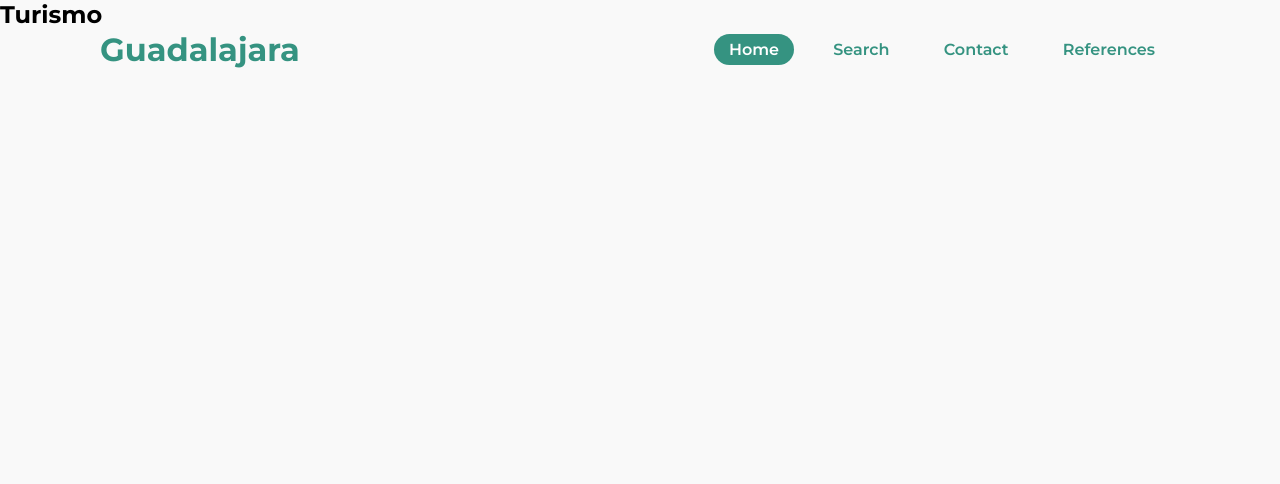
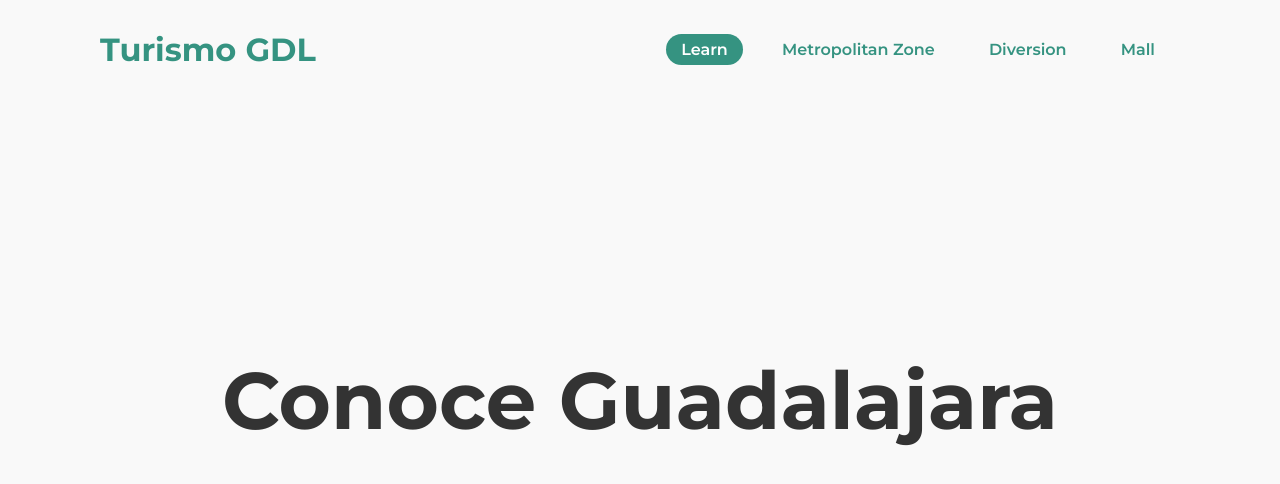
Before and after one commit to Leogaltre1/landingPage, a plain HTML site: page index.html in a window 1280 px wide. Drawn offline with Linux system fonts and the light colour scheme.

Commit message:
Header Design V2 - Logo and Big Title

```diff
--- a/index.html
+++ b/index.html
@@ -5,20 +5,21 @@
     <meta charset="utf-8">
     <link rel="stylesheet" href="style.css">
     <!---->
+    <!-- Option to change Language -->
     <!---->
 </head>
 <body>
     <header>
-        <h2 class="logo1">Guadalajara</h2>
+        <h2 class="logo1">Turismo GDL</h2>
         <nav class="menu">
-            <a href="#" class="active">Home</a>
-            <a href="#">Search</a>
-            <a href="#">Contact</a>
-            <a href="#">References</a>
+            <a href="#" class="active">Learn</a>
+            <a href="#">Metropolitan Zone</a>
+            <a href="#">Diversion</a>
+            <a href="#">Mall</a>
         </nav>
     </header>
     <section class="logo2">
-        <h2 id="text">Turismo</h2>
+        <h2 id="text">Conoce Guadalajara</h2>
     </section>
     <main>
 
--- a/style.css
+++ b/style.css
@@ -54,9 +54,16 @@ header {
     color: #fff;
 }
 
-logo2 {
+.logo2 {
     position: relative;
     display: flex;
     justify-content: center;
     align-items: center;
+    height: 100vh;
 }
+
+#text {
+    position: absolute;
+    font-size: 5em;
+    color: #333;
+}
```
